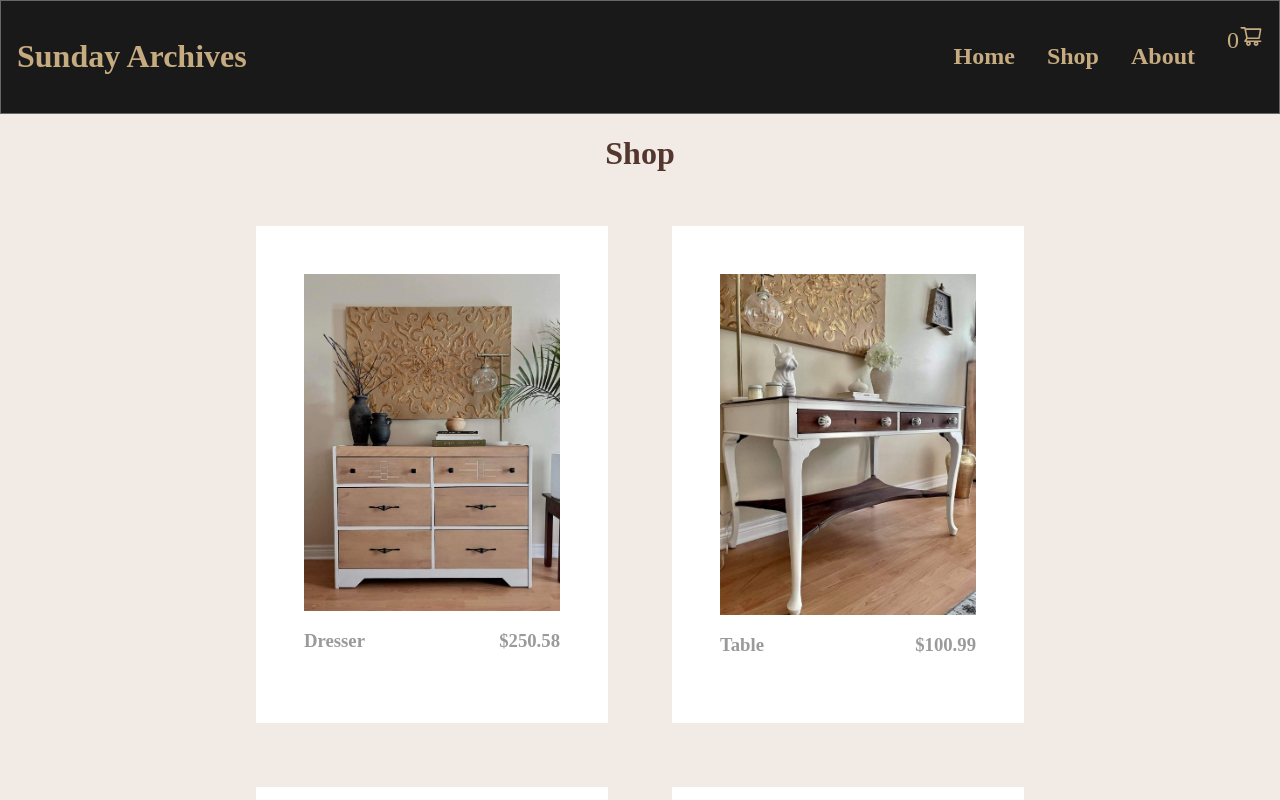
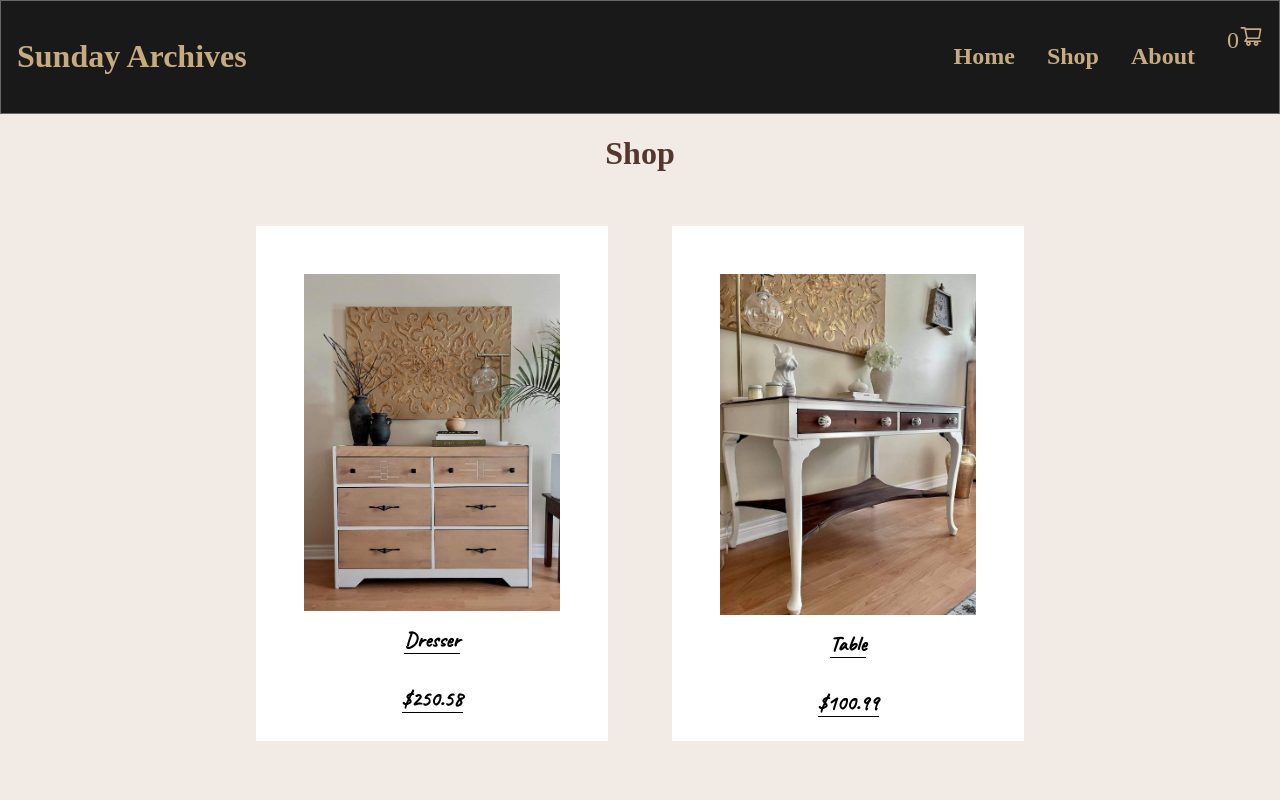
Before and after one commit to ParadiseLost69/shopping-cart, a React (Create React App) app: page /shop in a window 1280 px wide. Shown: the top 800 px of the page. Built offline with nearby package versions, Linux system fonts and the light colour scheme.

Commit message:
Add styling to shop component to create a polaroid effect

```diff
--- a/src/Shop.css
+++ b/src/Shop.css
@@ -13,6 +13,7 @@
   margin: 2rem;
   max-width: 25vw;
   padding: 3rem;
+  padding-bottom: 0.5rem;
   transition: transform 0.8s ease-in-out;
   z-index: 1;
 }
@@ -34,6 +35,18 @@
 }
 .shop-name-price-container {
   display: flex;
-  justify-content: space-between;
-  color: rgba(128, 128, 128, 0.795);
+  flex-direction: column;
+  align-items: center;
+  font-family: var(--mainFont);
+  font-size: large;
+  color: black;
 }
+
+.shop-item-name {
+  border-bottom: 1px solid black;
+  margin: 1rem;
+}
+.shop-item-price {
+  border-bottom: 1px solid black;
+  margin: 1rem;
+}
--- a/src/Shop.js
+++ b/src/Shop.js
@@ -5,15 +5,6 @@ import "./Shop.css";
 export default function Shop({ shoppingCart, setShoppingCart, items }) {
   //Shop MODAL
   const [currentItem, setCurrentItem] = useState([]);
-  const [isShown, setIsShown] = useState(false);
-
-  //setting whether text is shown or not
-  function handleMouseEnter() {
-    setIsShown(true);
-  }
-  function handleMouseLeave() {
-    setIsShown(false);
-  }
 
   //Adding an item to the cart
   function handleClick(e) {
@@ -32,8 +23,6 @@ export default function Shop({ shoppingCart, setShoppingCart, items }) {
         className="shop-item"
         onClick={handleClick}
         id={item.key}
-        onMouseEnter={handleMouseEnter}
-        onMouseLeave={handleMouseLeave}
       >
         <img className="shop-item-image" id={item.key} src={item.img}></img>
         <div className="shop-name-price-container">
--- a/src/index.css
+++ b/src/index.css
@@ -1,10 +1,11 @@
-@import url("https://fonts.googleapis.com/css2?family=Vollkorn&display=swap");
+@import url("https://fonts.googleapis.com/css2?family=Caveat&family=Vollkorn&display=swap");
 
 :root {
   --mainColor: #53362d;
   --secondaryColor: #c6ab80;
   background-color: rgba(241, 234, 227, 0.925);
   --defaultPadding: 1rem;
+  --mainFont: "Caveat", serif;
 }
 
 body {
```
